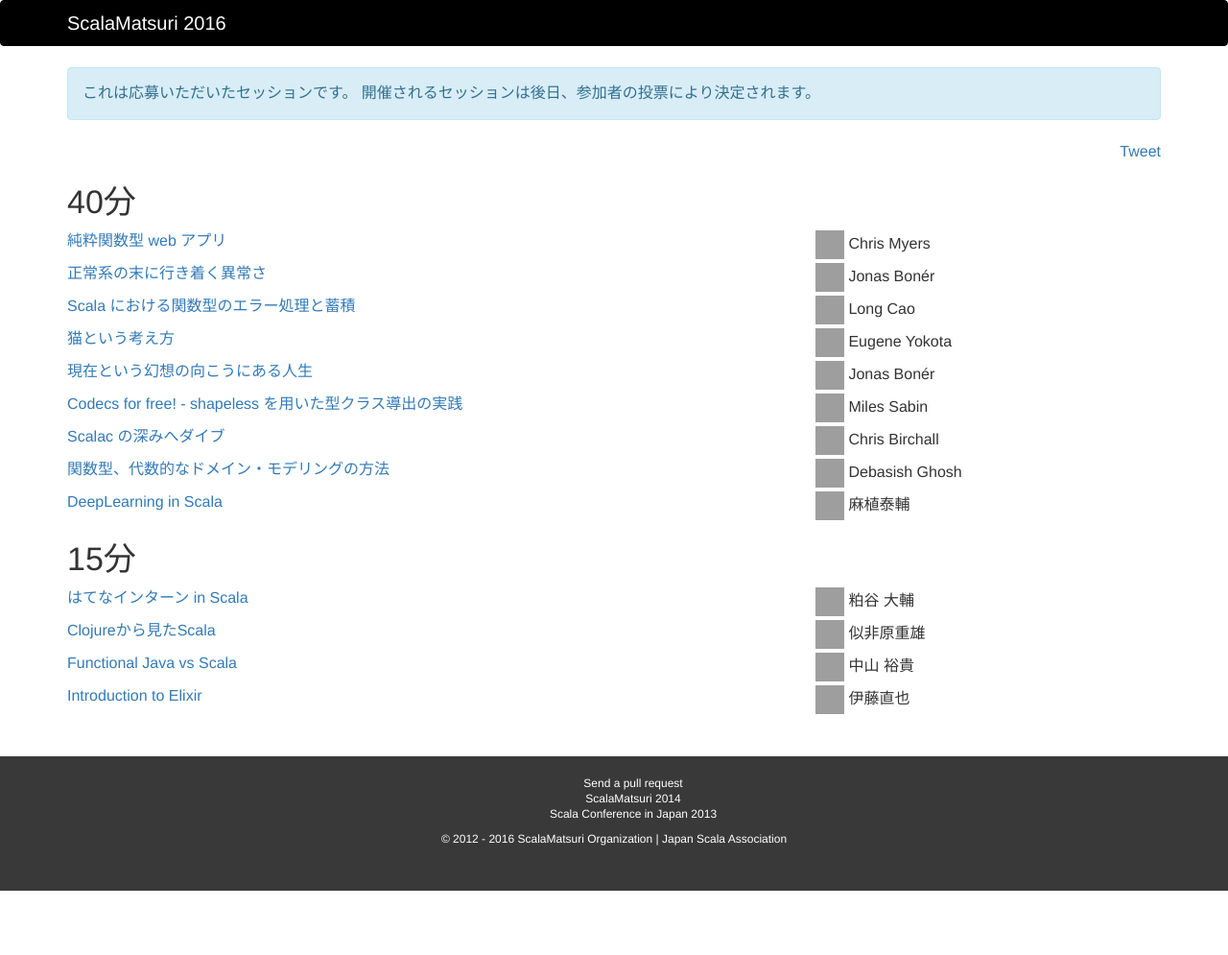
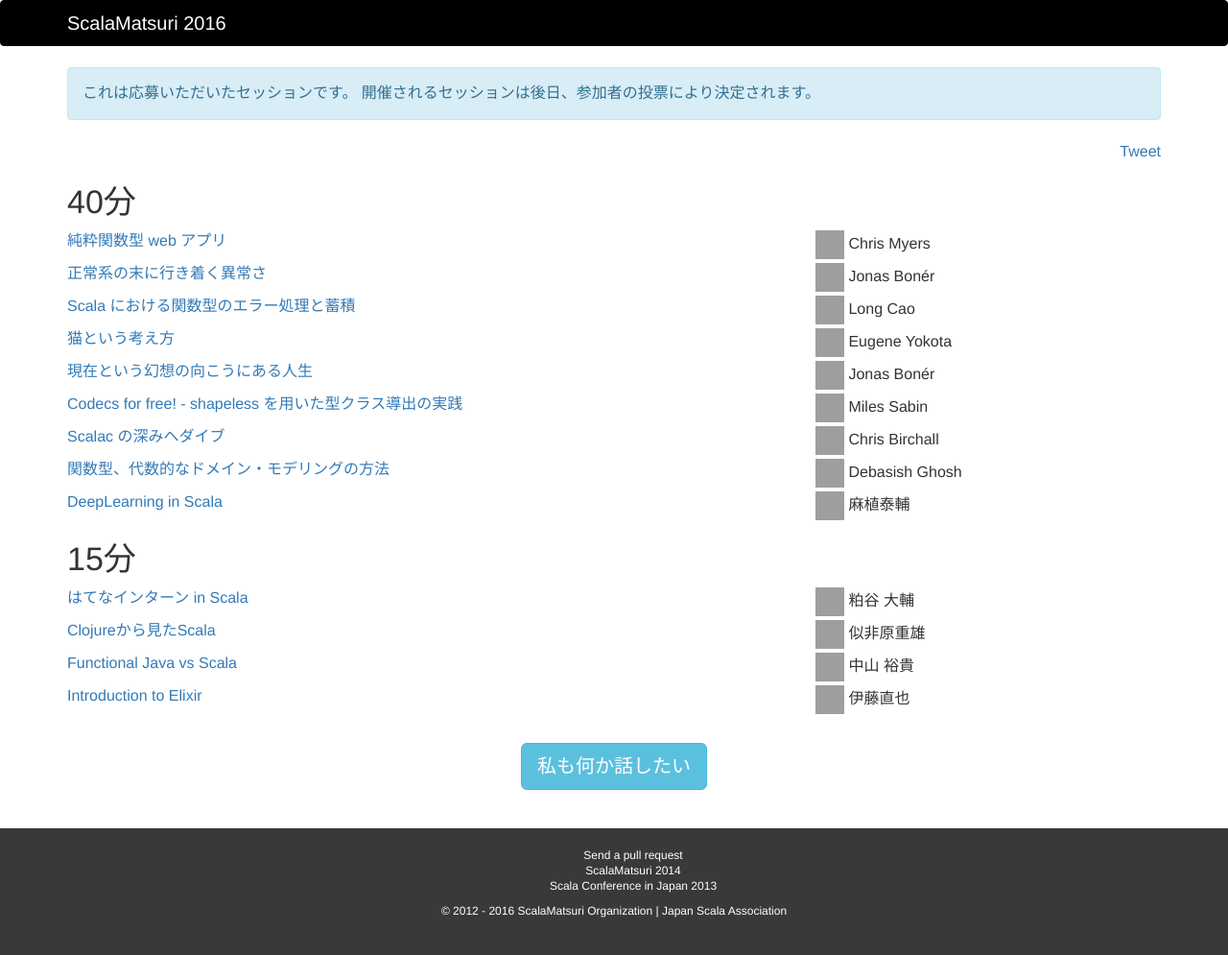
Before and after one commit to scalajp/2016.scalamatsuri.org, a Jekyll site: the page built from ja/candidates/index.html, in a window 1280 px wide, cut to the strip 0-1003 px from the top of the page. Shown: the top 995 px of the strip at 96% size. Built offline with Jekyll 4.4.1, drawn with Linux system fonts in a browser that asks for light colours; nearby versions of some CDN libraries; comment, search, counter and statistics services are not loaded; before the commit the page ends 928 px from its top, so only the background shows below that; grey boxes are pictures that could not be loaded.

Commit message:
CFP へのリンクを応募一覧ページへ追加
Fixes #66

```diff
--- a/en/candidates/index.html
+++ b/en/candidates/index.html
@@ -43,3 +43,7 @@ layout: default_en
 {% unless has15 %}
   <div class="text-muted">No candidates yet</div>
 {% endunless %}
+
+<div class="text-center" style="margin-top: 30px;">
+<a class="btn btn-info btn-lg" href="/en/cfp/">I also want to have a talk!</a>
+</div>
--- a/ja/candidates/index.html
+++ b/ja/candidates/index.html
@@ -43,3 +43,7 @@ title: 応募セッション一覧
 {% unless has15 %}
   <div class="text-muted">まだ応募がありません。</div>
 {% endunless %}
+
+<div class="text-center" style="margin-top: 30px;">
+<a class="btn btn-info btn-lg" href="/ja/cfp/">私も何か話したい</a>
+</div>
```
